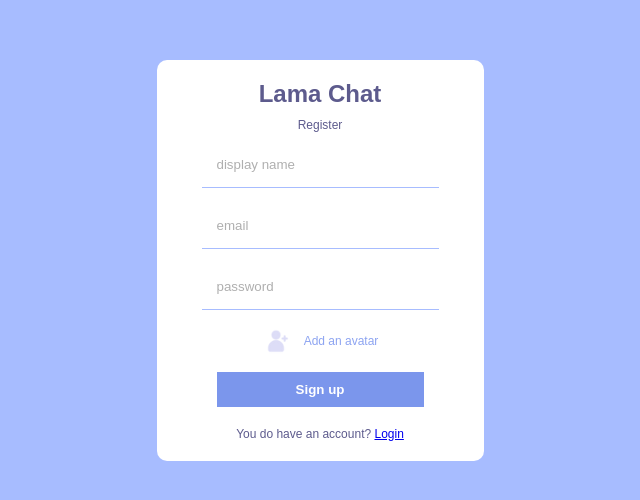
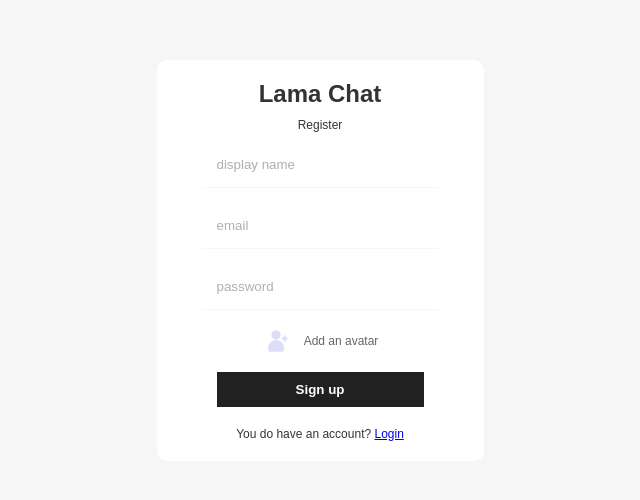
Before and after one commit to EHAB3x/chat-app-with-firebase, a React (Vite) app: page /#/register in a window 1280 px wide. Shown: the part 140-640 px from the top of the page, without its empty margins (320-960 px from the left). Built offline with nearby package versions, Linux system fonts and the light colour scheme; no server answers.

Commit message:
change website layout and colors

```diff
--- a/src/components/Message.jsx
+++ b/src/components/Message.jsx
@@ -7,6 +7,11 @@ const Message = ({ message }) => {
   const { currentUser } = useContext(AuthContext);
   const { data } = useContext(ChatContext);
   const ref = useRef();
+
+  const formatTime = (timestamp) => {
+    const date = new Date(timestamp * 1000);
+    return `${date.getHours() > 12 ? date.getHours() - 12 : date.getHours()}:${date.getMinutes()} ${date.getHours() > 12 ? "PM" : "AM"}`;
+  };
 
   useEffect(() => {
     ref.current?.scrollIntoView({ behavior: "smooth" });
@@ -26,7 +31,7 @@ const Message = ({ message }) => {
           }
           alt=""
         />
-        <span>just now</span>
+        <span>{formatTime(message.date.seconds)}</span>
       </div>
       <div className="messageContent">
         <p>{message.text}</p>
--- a/src/context/AuthContext.jsx
+++ b/src/context/AuthContext.jsx
@@ -11,7 +11,6 @@ export const AuthContextProvider = ({ children }) => {
   useEffect(() => {
     const unsub = onAuthStateChanged(auth, (user) => {
       setCurrentUser(user);
-      console.log(user);
     });
 
     return () => {
--- a/src/styles.scss
+++ b/src/styles.scss
@@ -14,14 +14,12 @@
     }
   }
   // Main Colors
-  $main-backgroundColor : #a7bcff;
-  $main-color : #5d5b8d;
-  $form_background: white;
-  $btn-background: #7b96ec;
-  $label-color: #8da4f1;
-  $sidebar-color:#3e3c61;
-  $dark-background: #2f2d52;
-  $light-background: #ddddf7;
+  $main-backgroundColor : #F6F6F6;
+  $main-color : #333333;
+  $form_background: #FFFFFF ;
+  $label-color: #666666;
+  $sidebar-color:#2C3E50 ;
+  $dark-background: #212121;
 
   .formContainer {
     background-color: $main-backgroundColor;
@@ -72,7 +70,7 @@
         }
 
         button {
-          background-color: $btn-background;
+          background-color: $dark-background;
           color: $form_background;
           padding: 10px;
           font-weight: bold;
@@ -104,39 +102,39 @@
 
   .home {
     background-color: $main-backgroundColor;
-    height: 100vh;
+    // height: 100vh;
     display: flex;
     align-items: center;
     justify-content: center;
 
     .container {
-      border: 1px solid $form_background;
-      border-radius: 10px;
-      width: 65%;
-      height: 80%;
+      // border: 1px solid $form_background;
+      // border-radius: 10px;
+      width: 100%;
+      height: 100vh;
       display: flex;
       overflow: hidden;
       @include tablet {
-       width: 90%;
+      //  width: 90%;
        display: flex;
        flex-direction: column-reverse;
       }
       @include mobile{
-       width: 90%;
+      //  width: 90%;
        display: flex;
        flex-direction: column-reverse;
       }
 
       .sidebar {
         flex: 1;
-        background-color: $sidebar-color;
+        background-color: $main-color;
         position: relative;
 
         .navbar {
           background-color: $dark-background;
           height: 50px;
           padding: 10px;
-          color: $light-background;
+          color: $form_background;
 
           .logo {
             font-weight: bold;
@@ -159,7 +157,7 @@
             }
 
             img {
-              background-color: $light-background;
+              background-color: $form_background;
               height: 24px;
               width: 24px;
               border-radius: 50%;
@@ -168,7 +166,7 @@
 
             button {
               background-color: $main-color;
-              color: $light-background;
+              color: $form_background;
               font-size: 10px;
               border: none;
               height: 20px;
@@ -176,6 +174,7 @@
               @include tablet {
                 position: absolute;
                 bottom: 10px;
+                right: 10px;
               }
             }
           }
@@ -186,6 +185,7 @@
           .searchForm {
             padding: 10px;
             display: flex;
+            justify-content: space-between;
             input{
               background-color: transparent;
               border: none;
@@ -198,13 +198,13 @@
             }
 
             input[type="submit"]{
-                background-color: $btn-background;
+                background-color: $dark-background;
                 color: $form_background;
                 padding: 5px 10px;
                 font-weight: bold;
                 border: none;
                 cursor: pointer;
-                width: 100%;
+                width: fit-content;
             }
           }
         }
@@ -230,7 +230,7 @@
 
           .userChatInfo {
             span {
-              font-size: 18px;
+              font-size: 14px;
               font-weight: 500;
             }
             p {
@@ -241,7 +241,7 @@
         }
       }
       .chat {
-        flex: 2;
+        flex: 4;
 
         .chatInfo {
           height: 50px;
@@ -264,7 +264,7 @@
         }
 
         .messages {
-          background-color: $light-background;
+          background-color: $form_background;
           padding: 10px;
           height: calc(100% - 160px);
           overflow-y: scroll;
@@ -292,12 +292,17 @@
               flex-direction: column;
               color: gray;
               font-weight: 300;
+              font-size: 13px;
 
               img {
                 width: 40px;
                 height: 40px;
                 border-radius: 50%;
                 object-fit: cover;
+              }
+
+              span{
+                margin-top: 5px;
               }
             }
             .messageContent {
@@ -307,7 +312,8 @@
               gap: 10px;
 
               p {
-                background-color: $form_background;
+                background-color: $dark-background;
+                color: $form_background;
                 padding: 10px 20px;
                 border-radius: 0px 10px 10px 10px;
                 max-width: max-content;
@@ -340,7 +346,8 @@
           display: flex;
           align-items: center;
           justify-content: space-between;
-
+          position: relative;
+          z-index: 99;
           input {
             width: 100%;
             border: none;
```
